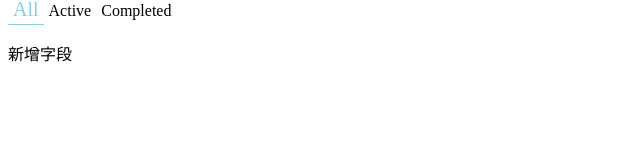
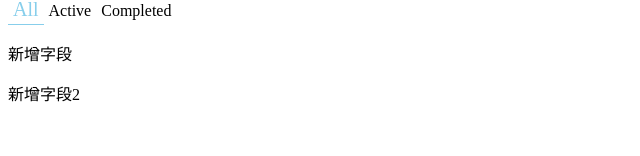
Before and after one commit to lww996/todoList, a Vue app: page / in a window 1280 px wide. Shown: the part 144-300 px from the top of the page, without its empty margins (0-640 px from the left). Built offline with nearby package versions, Linux system fonts and the light colour scheme.

Commit message:
第二次提交

```diff
--- a/src/App.vue
+++ b/src/App.vue
@@ -10,6 +10,7 @@
     <TodoFooter @filtertodo="filterTodo"></TodoFooter>
 
     <p>新增字段</p>
+    <p>新增字段2</p>
   </div>
 </template>
 
```
